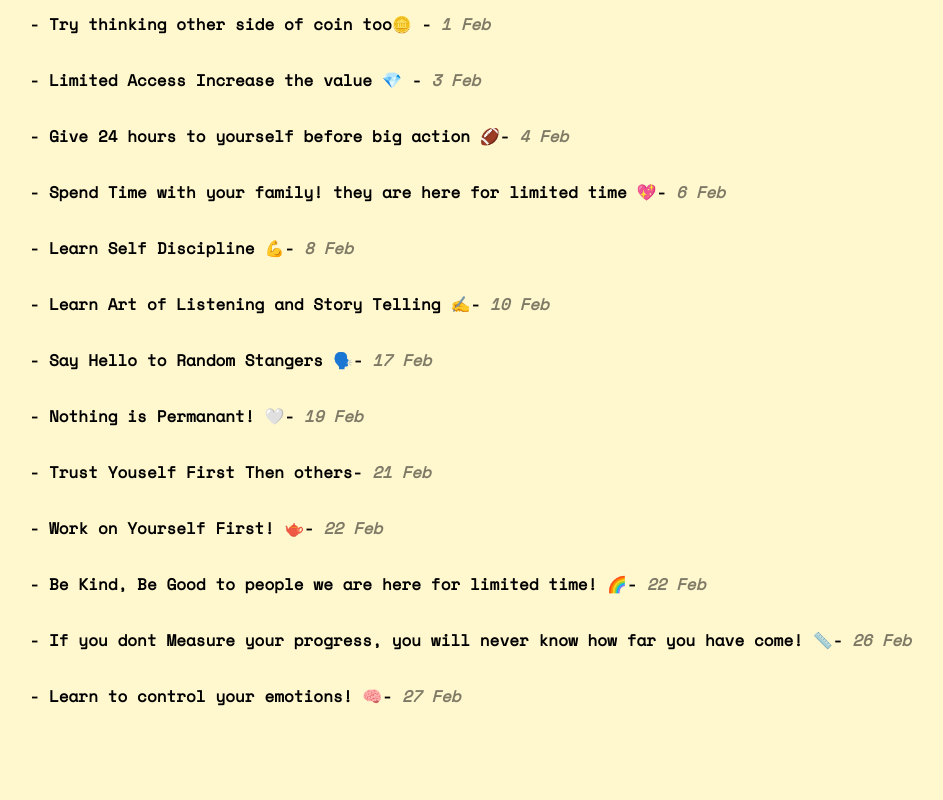
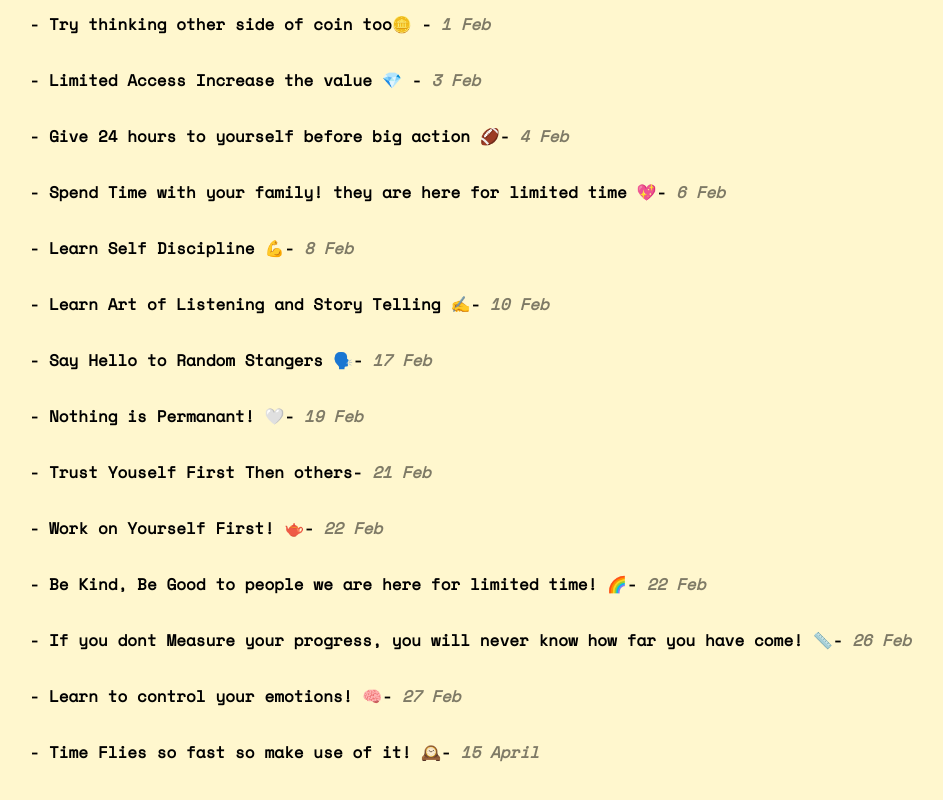
Before and after one commit to developedbyjk/JKlearnings, a React (Vite) app: page / in a window 1280 px wide. Shown: the part 731-1531 px from the top of the page, without its empty margins (105-1048 px from the left). Built offline with nearby package versions, Linux system fonts and the light colour scheme.

Commit message:
15 march

```diff
--- a/src/data.js
+++ b/src/data.js
@@ -86,5 +86,11 @@ export const data = [
     {
         text: "- Learn to control your emotions! 🧠",
         date: "27 Feb"
+    },
+    {
+        text: "- Time Flies so fast so make use of it! 🕰️",
+        date: "15 April"
     }
+
+
 ];
```
